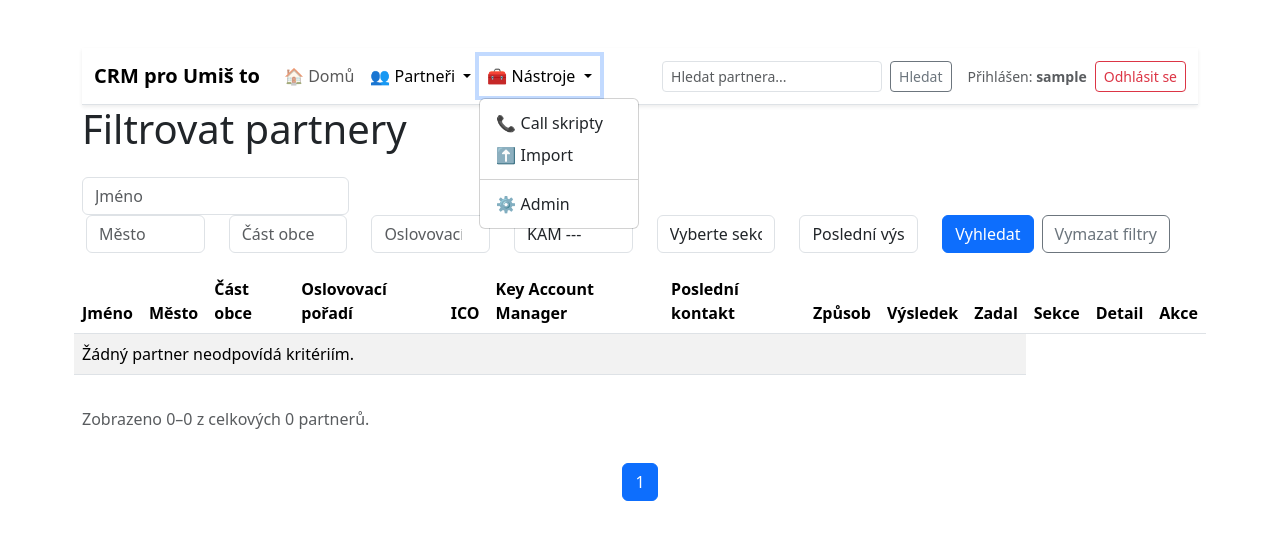
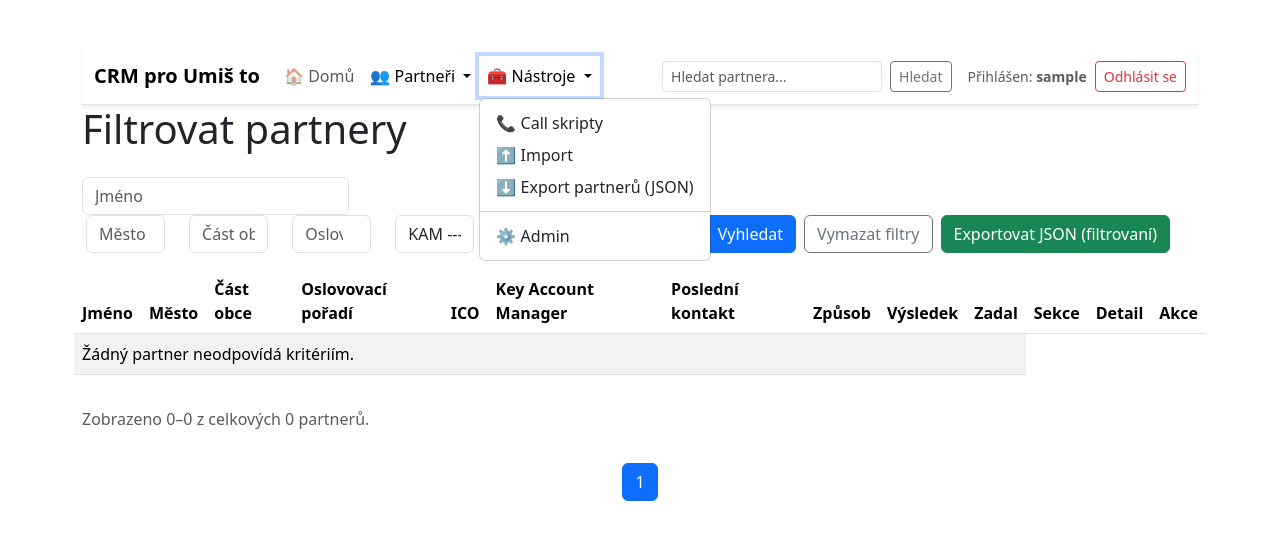
Before and after one commit to Hakliano/CRM_2, a Django app: page /filtr/ in a window 1280 px wide, after a click on "🧰 Nástroje". Shown: the top 540 px of the page. Run offline with Django 4.2, Linux system fonts and the light colour scheme; the visitor is signed in with stand-in values (Sample User, id 1); data comes from the database, SQL or seed files in the repository; data that the repository does not hold is empty.

Commit message:
Přidán JSON export partnerů podle filtru a odkaz v menu Nástroje
Made-with: Cursor

```diff
--- a/partners/templates/partners/filtr_partneru.html
+++ b/partners/templates/partners/filtr_partneru.html
@@ -56,9 +56,10 @@
                     {% endfor %}
                 </select>
             </div>
-            <div class="col-auto d-flex align-items-end gap-2">
+            <div class="col-auto d-flex align-items-end gap-2 flex-wrap">
                 <button type="submit" class="btn btn-primary">Vyhledat</button>
                 <a href="{{ request.path }}" class="btn btn-outline-secondary">Vymazat filtry</a>
+                <a href="{% url 'export_partneru_json' %}{% if export_query %}?{{ export_query }}{% endif %}" class="btn btn-success">Exportovat JSON (filtrovaní)</a>
             </div>
         </div>
     </form>
--- a/partners/templates/partners/hlavicka.html
+++ b/partners/templates/partners/hlavicka.html
@@ -36,6 +36,7 @@
             <ul class="dropdown-menu">
                 <li><a class="dropdown-item {% if current == 'callscripty' %}active{% endif %}" href="{% url 'callscripty' %}">📞 Call skripty</a></li>
                 <li><a class="dropdown-item {% if current == 'import-partners' %}active{% endif %}" href="{% url 'import-partners' %}">⬆️ Import</a></li>
+                <li><a class="dropdown-item" href="{% url 'export_partneru_json' %}">⬇️ Export partnerů (JSON)</a></li>
                 {% if request.user.is_staff or request.user.is_superuser %}
                     <li><hr class="dropdown-divider"></li>
                     <li><a class="dropdown-item" href="{% url 'admin:index' %}">⚙️ Admin</a></li>
--- a/partners/urls.py
+++ b/partners/urls.py
@@ -9,6 +9,11 @@ urlpatterns = [
     path('novy-partner/', views.pridat_partnera, name='novy_partner'),
     path('seznam/', views.seznam_partneru, name='seznam_partneru'),
     path('filtr/', views.filtrovat_partnery, name='filtr_partneru'),
+    path(
+        "filtr/export-json/",
+        views.export_partneru_json,
+        name="export_partneru_json",
+    ),
     path('', views.home, name='home'),
     path('editovat/<int:pk>/', views.editovat_partnera, name='editovat_partnera'),
     path('api/partneri/', views.partneri_json, name='partneri_json'),
--- a/partners/views.py
+++ b/partners/views.py
@@ -4,7 +4,7 @@ from django.shortcuts import render, redirect, get_object_or_404
 from django.core.paginator import Paginator
 from django.contrib.auth.decorators import login_required
 from django.contrib.auth.models import User
-from django.http import JsonResponse
+from django.http import JsonResponse, HttpResponse
 from django.db.models import Count, Q, OuterRef, Subquery, F, OrderBy
 
 from django.contrib import messages
@@ -14,6 +14,75 @@ from django.views.decorators.http import require_GET
 from decimal import Decimal, InvalidOperation
 from math import ceil
 from django.utils.safestring import mark_safe
+
+
+def _partneri_queryset_pro_filtr(request):
+    """
+    Stejný queryset jako stránka Filtrovat partnery (bez stránkování).
+    """
+    form = PartnerFilterForm(request.GET or None)
+    partneri = Partner.objects.all().select_related(
+        "sekce", "key_account_manager", "created_by"
+    )
+    last_contact = KontaktHistorie.objects.filter(partner=OuterRef("pk")).order_by(
+        "-datum", "-id"
+    )
+    partneri = partneri.annotate(
+        posledni_kontakt_id=Subquery(last_contact.values("id")[:1]),
+        posledni_datum=Subquery(last_contact.values("datum")[:1]),
+        posledni_zpusob=Subquery(last_contact.values("zpusob")[:1]),
+        posledni_vysledek=Subquery(last_contact.values("vysledek")[:1]),
+        posledni_kontaktoval=Subquery(
+            last_contact.values("kontaktoval__username")[:1]
+        ),
+    )
+    data = form.cleaned_data if form.is_valid() else {}
+    if data.get("jmeno"):
+        partneri = partneri.filter(jmeno__icontains=data["jmeno"])
+    if data.get("mesto"):
+        partneri = partneri.filter(mesto__icontains=data["mesto"])
+    if data.get("cast_obce"):
+        partneri = partneri.filter(cast_obce__icontains=data["cast_obce"])
+    if data.get("sekce"):
+        partneri = partneri.filter(sekce_sekundarni=data["sekce"])
+    if data.get("oslovovaci_poradi") is not None and data.get("oslovovaci_poradi") != "":
+        partneri = partneri.filter(oslovovaci_poradi=data["oslovovaci_poradi"])
+    if data.get("created_by"):
+        partneri = partneri.filter(created_by=data["created_by"])
+    if data.get("key_account_manager"):
+        partneri = partneri.filter(key_account_manager=data["key_account_manager"])
+    if data.get("posledni_vysledek"):
+        partneri = partneri.filter(
+            kontakty__id=F("posledni_kontakt_id"),
+            kontakty__vysledek=data["posledni_vysledek"],
+        )
+    if data.get("kontaktovan") in ["True", "False"]:
+        partneri = partneri.filter(
+            posledni_kontakt_id__isnull=(data["kontaktovan"] != "True")
+        )
+    partneri = partneri.order_by(
+        OrderBy(F("posledni_datum"), descending=True, nulls_last=True),
+        "-id",
+    )
+    return partneri, form
+
+
+def _normalize_export_web(url):
+    if not url:
+        return ""
+    u = str(url).strip()
+    if not u:
+        return ""
+    if u.startswith(("http://", "https://")):
+        return u
+    return f"https://{u.lstrip('/')}"
+
+
+def _company_name_pro_export(jmeno):
+    name = (jmeno or "").strip()
+    if name.upper().startswith("SALON"):
+        return name
+    return f"SALON -{name}" if name else "SALON -"
 
 @login_required
 def import_partners_view(request):
@@ -141,65 +210,16 @@ def seznam_partneru(request):
 
 @login_required
 def filtrovat_partnery(request):
-    form = PartnerFilterForm(request.GET or None)
-    partneri = Partner.objects.all().select_related("sekce", "key_account_manager", "created_by")
+    partneri, form = _partneri_queryset_pro_filtr(request)
     sekce_list = Sekce.objects.all()
 
-    # POSLEDNÍ kontakt daného partnera (jednoznačně dle data a id)
-    last_contact = KontaktHistorie.objects.filter(
-        partner=OuterRef("pk")
-    ).order_by("-datum", "-id")
-
-    partneri = partneri.annotate(
-        posledni_kontakt_id=Subquery(last_contact.values("id")[:1]),
-        posledni_datum=Subquery(last_contact.values("datum")[:1]),
-        posledni_zpusob=Subquery(last_contact.values("zpusob")[:1]),
-        posledni_vysledek=Subquery(last_contact.values("vysledek")[:1]),
-        posledni_kontaktoval=Subquery(last_contact.values("kontaktoval__username")[:1]),
-    )
-
-    # ✅ VŽDY mít 'data' – i když form.is_valid() vrátí False
-    data = form.cleaned_data if form.is_valid() else {}
-
-    # --- běžné filtry (nekontaktní) ---
-    if data.get("jmeno"):
-        partneri = partneri.filter(jmeno__icontains=data["jmeno"])
-    if data.get("mesto"):
-        partneri = partneri.filter(mesto__icontains=data["mesto"])
-    if data.get("cast_obce"):
-        partneri = partneri.filter(cast_obce__icontains=data["cast_obce"])
-    if data.get("sekce"):
-        partneri = partneri.filter(sekce_sekundarni=data["sekce"])
-    if data.get("oslovovaci_poradi") is not None and data.get("oslovovaci_poradi") != "":
-        partneri = partneri.filter(oslovovaci_poradi=data["oslovovaci_poradi"])
-    if data.get("created_by"):
-        partneri = partneri.filter(created_by=data["created_by"])
-    if data.get("key_account_manager"):
-        partneri = partneri.filter(key_account_manager=data["key_account_manager"])
-
-    # ✅ FILTR POUZE podle POSLEDNÍHO kontaktu (aktuální stav)
-    if data.get("posledni_vysledek"):
-        partneri = partneri.filter(
-            kontakty__id=F("posledni_kontakt_id"),
-            kontakty__vysledek=data["posledni_vysledek"],
-        )
-
-    # ✅ „Kontaktován“ = existence posledního kontaktu
-    if data.get("kontaktovan") in ["True", "False"]:
-        # True  -> poslední_kontakt existuje (isnull=False)
-        # False -> poslední_kontakt neexistuje (isnull=True)
-        partneri = partneri.filter(posledni_kontakt_id__isnull=(data["kontaktovan"] != "True"))
-
-    # řazení: nejnovější poslední kontakt první, bez „díry“ pro NULL
-    partneri = partneri.order_by(
-        OrderBy(F("posledni_datum"), descending=True, nulls_last=True),
-        "-id",
-    )
-
-    # stránkování
     paginator = Paginator(partneri, 25)
     page_number = request.GET.get("page")
     page_obj = paginator.get_page(page_number)
+
+    export_qs = request.GET.copy()
+    export_qs.pop("page", None)
+    export_query = export_qs.urlencode()
 
     return render(
         request,
@@ -209,8 +229,55 @@ def filtrovat_partnery(request):
             "partneri": page_obj,
             "sekce_list": sekce_list,
             "vysledky_kontaktu": KontaktHistorie.VYSLEDKY_KONTAKTU,
+            "export_query": export_query,
         },
     )
+
+
+@login_required
+@require_GET
+def export_partneru_json(request):
+    """
+    JSON export partnerů odpovídajících aktuálnímu filtru (data z DB).
+    Zahrnuti jen partneři s neprázdným e-mailem; duplicitní e-mail v exportu jen jednou.
+    """
+    partneri, _ = _partneri_queryset_pro_filtr(request)
+    partneri = partneri.only(
+        "jmeno",
+        "email",
+        "telefon",
+        "web",
+        "description",
+        "ICO",
+    )
+
+    seen_email = set()
+    rows = []
+    for p in partneri.iterator(chunk_size=500):
+        email = (p.email or "").strip()
+        if not email:
+            continue
+        key = email.lower()
+        if key in seen_email:
+            continue
+        seen_email.add(key)
+        ico_val = (p.ICO or "").strip() if p.ICO else ""
+        rows.append(
+            {
+                "email": email,
+                "company_name": _company_name_pro_export(p.jmeno),
+                "ico": ico_val,
+                "phone": (p.telefon or "").strip(),
+                "web": _normalize_export_web(p.web),
+                "description": (p.description or "").strip(),
+                "status": "lead",
+            }
+        )
+
+    payload = json.dumps(rows, ensure_ascii=False, indent=2)
+    resp = HttpResponse(payload, content_type="application/json; charset=utf-8")
+    resp["Content-Disposition"] = 'attachment; filename="partneri_export.json"'
+    return resp
 
 
 
```
